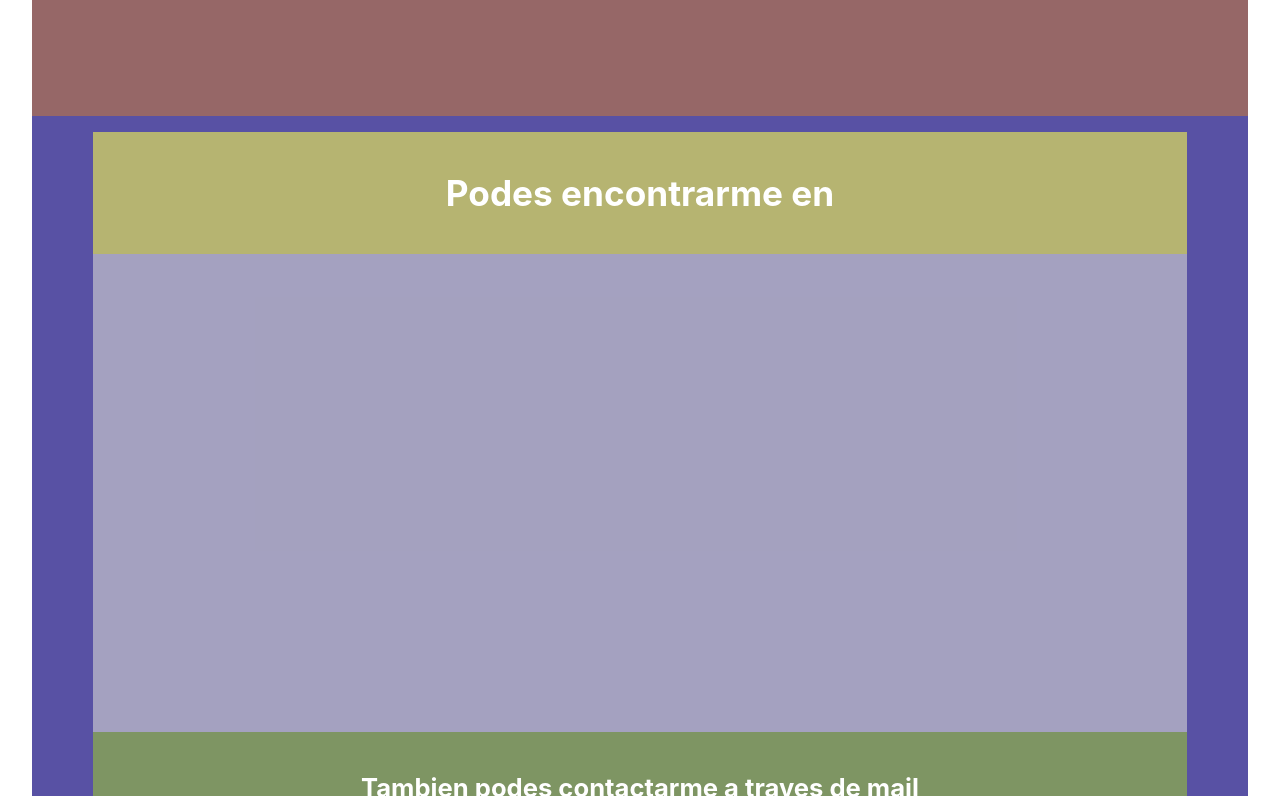
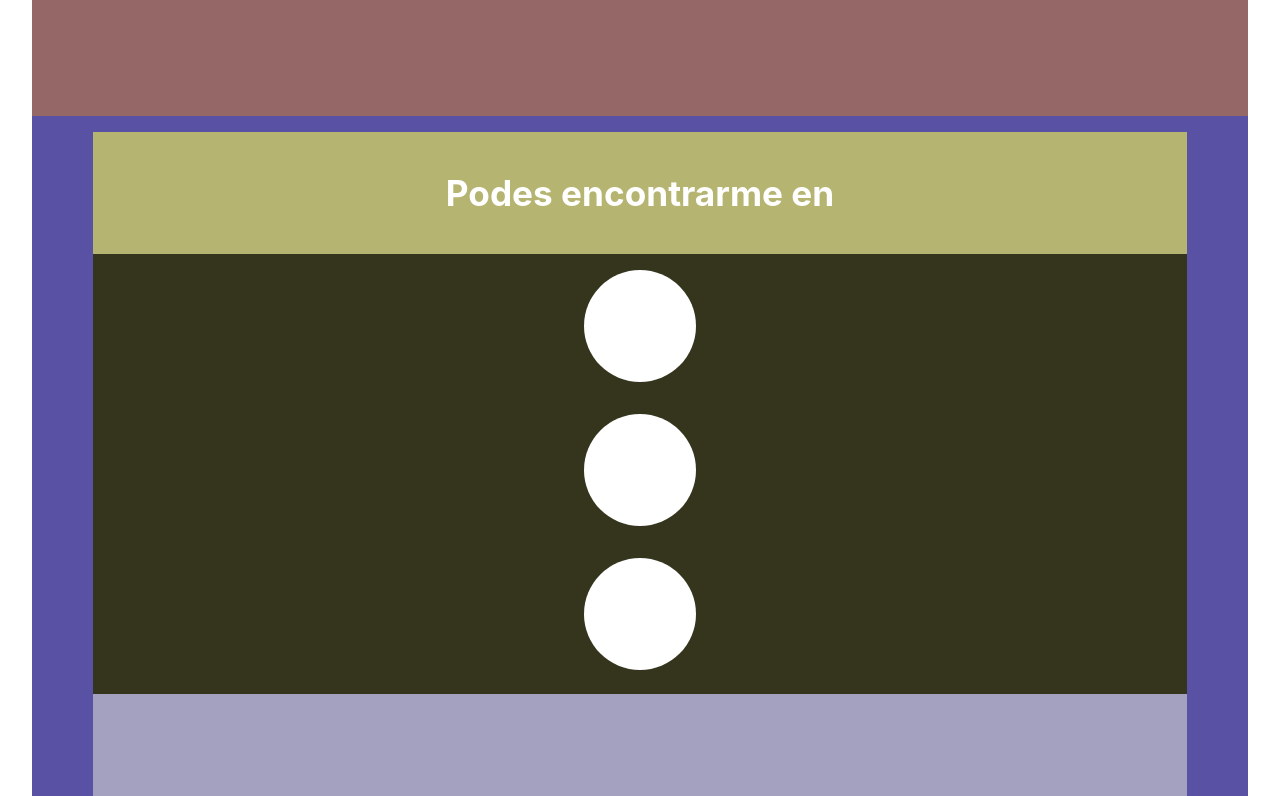
Before and after one commit to agustinfraile/Portfolio, a React (Vite) app: page / in a window 1280 px wide. Shown: the part 2244-3040 px from the top of the page. Built offline with nearby package versions, Linux system fonts and the light colour scheme.

Commit message:
agregando seccion de contacto

```diff
--- /dev/null
+++ b/src/components/IconsComponent/IconsComponent.css
@@ -0,0 +1,16 @@
+.icons_cnt {
+    background-color: rgb(53, 53, 30);
+    width: 100%;
+    height: 55vh;
+    display: flex;
+    flex-direction: column;
+}
+
+.icons_cnt-icon {
+    background-color: #fff;
+    display: inline-block;
+    width: 7em;
+    height: 7em;
+    margin: 1em auto;
+    border-radius: 50%;
+}
--- /dev/null
+++ b/src/components/IconsComponent/IconsComponent.jsx
@@ -0,0 +1,14 @@
+import React from 'react';
+import './IconsComponent.css';
+
+const IconsComponent = () => {
+  return (
+    <div className='icons_cnt'>
+      <span className='icons_cnt-icon'></span>
+      <span className='icons_cnt-icon'></span>
+      <span className='icons_cnt-icon'></span>
+    </div>
+  )
+}
+
+export default IconsComponent
--- a/src/pages/Contact/Contact.css
+++ b/src/pages/Contact/Contact.css
@@ -12,7 +12,7 @@
 .contact_cnt-icons {
     background-color: rgba(245, 245, 220, 0.486);
     width: 90%;
-    height: 75vh;
+    height: 85vh;
     margin: 0 auto;
 }
 
--- a/src/pages/Contact/Contact.jsx
+++ b/src/pages/Contact/Contact.jsx
@@ -1,5 +1,6 @@
 import React from 'react';
 import Form from '../../components/Form/Form';
+import IconsComponent from '../../components/IconsComponent/IconsComponent';
 import './Contact.css';
 
 const Contact = () => {
@@ -9,6 +10,7 @@ const Contact = () => {
             <div className='contact_cnt-title'>
                 <h2>Podes encontrarme en</h2>
             </div>
+            <IconsComponent />
         </div>
         <div className='contact_cnt-form'>
             <div className='contact_cnt-form-subtitle'>
```
